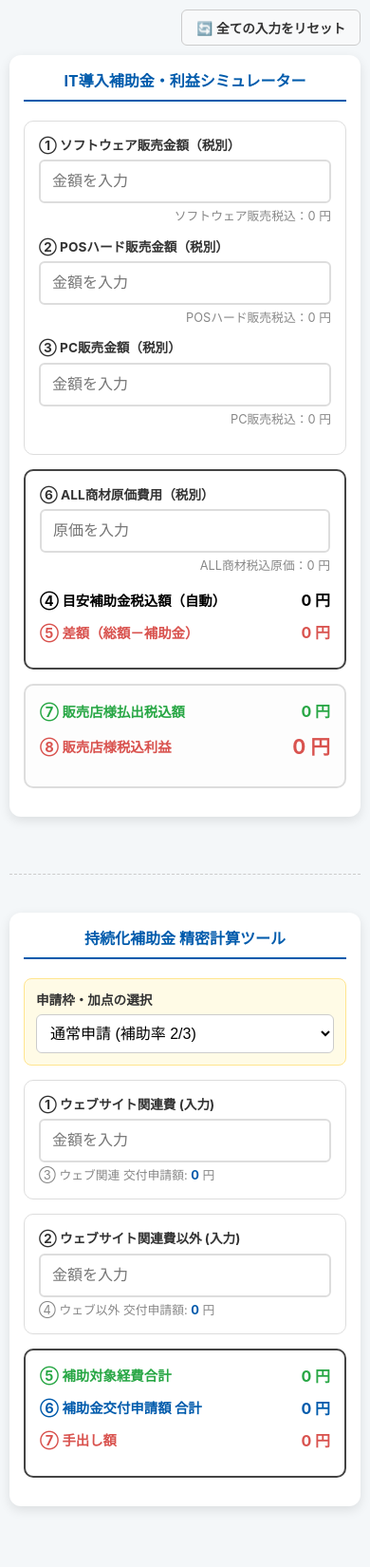
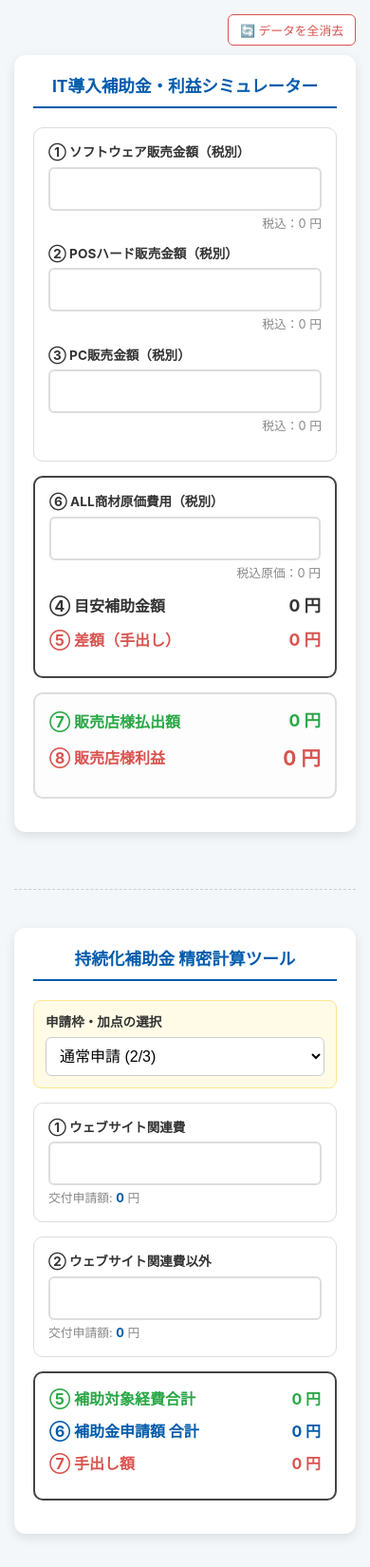
Before and after one commit to allmgsmaeda-ux/calc-app, a plain HTML site: page index.html in a window 390 px wide. Shown: the whole page at 95% size. Before the commit the page ends 1616 px from the top, so only its background shows below. Drawn offline with Linux system fonts and the light colour scheme.

Commit message:
Update index.html

```diff
--- a/index.html
+++ b/index.html
@@ -3,107 +3,57 @@
 <head>
 <meta charset="UTF-8">
 <meta name="viewport" content="width=device-width, initial-scale=1.0, maximum-scale=1.0, user-scalable=no">
-<title>補助金シミュレーター統合版</title>
+<title>補助金シミュレーター統合版（保存機能付）</title>
 <style>
     :root { --primary: #005bac; --bg: #f4f7f9; --green: #28a745; --red: #d9534f; --gray: #888; --blue: #007bff; }
-
     body { font-family: -apple-system, BlinkMacSystemFont, "Segoe UI", Roboto, "Helvetica Neue", Arial, sans-serif; background: var(--bg); padding: 15px; margin: 0; color: #333; line-height: 1.5; }
-
-    .container { background: white; padding: 20px; border-radius: 12px; box-shadow: 0 4px 12px rgba(0,0,0,0.1); width: 100%; max-width: 550px; margin: 0 auto 20px auto; box-sizing: border-box; position: relative; }
-
+    .container { background: white; padding: 20px; border-radius: 12px; box-shadow: 0 4px 12px rgba(0,0,0,0.1); width: 100%; max-width: 550px; margin: 0 auto 20px auto; box-sizing: border-box; }
     h2 { font-size: 1.1rem; color: var(--primary); text-align: center; border-bottom: 2px solid var(--primary); padding-bottom: 8px; margin-top: 0; margin-bottom: 20px; }
-
-    /* リセットボタンのスタイル */
-    .reset-btn-container { text-align: right; margin-bottom: 10px; max-width: 550px; margin: 0 auto 10px auto; }
-    .reset-btn { background-color: #f8f9fa; border: 1px solid #ccc; color: #333; padding: 8px 15px; border-radius: 6px; cursor: pointer; font-size: 0.85rem; font-weight: bold; }
-    .reset-btn:active { background-color: #e2e6ea; }
-
+    .reset-btn-container { text-align: right; max-width: 550px; margin: 0 auto 10px auto; }
+    .reset-btn { background-color: #fff; border: 1px solid #d9534f; color: #d9534f; padding: 6px 12px; border-radius: 6px; cursor: pointer; font-size: 0.8rem; transition: 0.2s; }
+    .reset-btn:hover { background-color: #d9534f; color: #fff; }
     .section-frame { border: 1px solid #ddd; border-radius: 10px; padding: 15px; margin-bottom: 15px; background: #fff; }
     .result-frame { border: 2px solid #444; border-radius: 10px; padding: 15px; margin-bottom: 15px; background: #fff; }
     .profit-frame { border: 2px solid #ddd; border-radius: 10px; padding: 15px; margin-bottom: 15px; background: #fdfdfd; }
-
     .form-group { margin-bottom: 12px; }
     label { display: block; font-weight: bold; margin-bottom: 5px; font-size: 0.85rem; }
-    input { width: 100%; padding: 12px; border: 2px solid #ddd; border-radius: 6px; font-size: 1rem; box-sizing: border-box; -webkit-appearance: none; }
-    input:focus { border-color: var(--primary); outline: none; background: #f0f7ff; }
-
+    input { width: 100%; padding: 12px; border: 2px solid #ddd; border-radius: 6px; font-size: 1rem; box-sizing: border-box; }
     .tax-label { font-size: 0.8rem; color: var(--gray); margin-top: 4px; text-align: right; }
     .res-row { display: flex; justify-content: space-between; align-items: center; margin-bottom: 10px; font-size: 1rem; font-weight: bold; }
     .val-text { font-size: 1.1rem; }
-
-    .text-black { color: #000; }
-    .text-blue { color: var(--blue); }
     .text-green { color: var(--green); }
     .text-red { color: var(--red); }
     .text-primary { color: var(--primary); }
-
     .type-selector { margin-bottom: 15px; padding: 12px; background: #fffbe6; border: 1px solid #ffe58f; border-radius: 8px; }
-    select { width: 100%; padding: 10px; font-size: 1rem; border-radius: 6px; border: 1px solid #ccc; background: #fff; cursor: pointer; }
-
+    select { width: 100%; padding: 10px; font-size: 1rem; border-radius: 6px; border: 1px solid #ccc; background: #fff; }
     .spacer { height: 40px; border-bottom: 1px dashed #ccc; margin-bottom: 40px; }
-
-    @media (max-width: 480px) {
-        body { padding: 10px; }
-        .container { padding: 15px; }
-        h2 { font-size: 1rem; }
-        .res-row { font-size: 0.9rem; }
-        .val-text { font-size: 1rem; }
-    }
 </style>
 </head>
 <body>
 
 <div class="reset-btn-container">
-    <button class="reset-btn" onclick="resetAll()">🔄 全ての入力をリセット</button>
+    <button class="reset-btn" onclick="resetAll()">🔄 データを全消去</button>
 </div>
 
 <div class="container">
     <h2>IT導入補助金・利益シミュレーター</h2>
-
     <div class="section-frame">
-        <div class="form-group">
-            <label>① ソフトウェア販売金額（税別）</label>
-            <input id="C4" type="number" pattern="\d*" placeholder="金額を入力" oninput="calcTop()">
-            <div class="tax-label">ソフトウェア販売税込：<span id="D4">0</span> 円</div>
-        </div>
-        <div class="form-group">
-            <label>② POSハード販売金額（税別）</label>
-            <input id="C5" type="number" pattern="\d*" placeholder="金額を入力" oninput="calcTop()">
-            <div class="tax-label">POSハード販売税込：<span id="D5">0</span> 円</div>
-        </div>
-        <div class="form-group">
-            <label>③ PC販売金額（税別）</label>
-            <input id="C6" type="number" pattern="\d*" placeholder="金額を入力" oninput="calcTop()">
-            <div class="tax-label">PC販売税込：<span id="D6">0</span> 円</div>
-        </div>
+        <div class="form-group"><label>① ソフトウェア販売金額（税別）</label><input id="C4" type="number" oninput="saveAndCalc()">
+            <div class="tax-label">税込：<span id="D4">0</span> 円</div></div>
+        <div class="form-group"><label>② POSハード販売金額（税別）</label><input id="C5" type="number" oninput="saveAndCalc()">
+            <div class="tax-label">税込：<span id="D5">0</span> 円</div></div>
+        <div class="form-group"><label>③ PC販売金額（税別）</label><input id="C6" type="number" oninput="saveAndCalc()">
+            <div class="tax-label">税込：<span id="D6">0</span> 円</div></div>
     </div>
-
     <div class="result-frame">
-        <div class="form-group" style="margin-bottom: 15px;">
-            <label>⑥ ALL商材原価費用（税別）</label>
-            <input id="C30" type="number" pattern="\d*" placeholder="原価を入力" oninput="calcTop()">
-            <div class="tax-label">ALL商材税込原価：<span id="D30">0</span> 円</div>
-        </div>
-
-        <div class="res-row text-black">
-            <span>④ 目安補助金税込額（自動）</span>
-            <span class="val-text" id="G5">0 円</span>
-        </div>
-        <div class="res-row text-red">
-            <span>⑤ 差額（総額－補助金）</span>
-            <span class="val-text" id="G6">0 円</span>
-        </div>
+        <div class="form-group"><label>⑥ ALL商材原価費用（税別）</label><input id="C30" type="number" oninput="saveAndCalc()">
+            <div class="tax-label">税込原価：<span id="D30">0</span> 円</div></div>
+        <div class="res-row"><span>④ 目安補助金額</span><span class="val-text" id="G5">0 円</span></div>
+        <div class="res-row text-red"><span>⑤ 差額（手出し）</span><span class="val-text" id="G6">0 円</span></div>
     </div>
-
     <div class="profit-frame">
-        <div class="res-row text-green">
-            <span>⑦ 販売店様払出税込額</span>
-            <span class="val-text" id="G30">0 円</span>
-        </div>
-        <div class="res-row text-red">
-            <span>⑧ 販売店様税込利益</span>
-            <span class="val-text" style="font-size:1.3rem;" id="G31">0 円</span>
-        </div>
+        <div class="res-row text-green"><span>⑦ 販売店様払出額</span><span class="val-text" id="G30">0 円</span></div>
+        <div class="res-row text-red"><span>⑧ 販売店様利益</span><span class="val-text" style="font-size:1.3rem;" id="G31">0 円</span></div>
     </div>
 </div>
 
@@ -111,56 +61,58 @@
 
 <div class="container">
     <h2>持続化補助金 精密計算ツール</h2>
-
     <div class="type-selector">
         <label>申請枠・加点の選択</label>
-        <select id="rateSelect" onchange="runCalcBottom()">
-            <option value="0.6666666667">通常申請 (補助率 2/3)</option>
-            <option value="0.75">赤字・賃金引上げ加点等 (補助率 3/4)</option>
+        <select id="rateSelect" onchange="saveAndCalc()">
+            <option value="0.6666666667">通常申請 (2/3)</option>
+            <option value="0.75">赤字・賃金引上げ加点等 (3/4)</option>
         </select>
     </div>
-
     <div class="section-frame">
-        <label>① ウェブサイト関連費 (入力)</label>
-        <input type="number" id="webExp" pattern="\d*" placeholder="金額を入力" oninput="runCalcBottom()">
-        <div class="tax-label" style="text-align:left;">③ ウェブ関連 交付申請額: <strong class="text-primary" id="res3">0</strong> 円</div>
+        <label>① ウェブサイト関連費</label><input type="number" id="webExp" oninput="saveAndCalc()">
+        <div class="tax-label" style="text-align:left;">交付申請額: <strong class="text-primary" id="res3">0</strong> 円</div>
     </div>
-
     <div class="section-frame">
-        <label>② ウェブサイト関連費以外 (入力)</label>
-        <input type="number" id="otherExp" pattern="\d*" placeholder="金額を入力" oninput="runCalcBottom()">
-        <div class="tax-label" style="text-align:left;">④ ウェブ以外 交付申請額: <strong class="text-primary" id="res4">0</strong> 円</div>
+        <label>② ウェブサイト関連費以外</label><input type="number" id="otherExp" oninput="saveAndCalc()">
+        <div class="tax-label" style="text-align:left;">交付申請額: <strong class="text-primary" id="res4">0</strong> 円</div>
     </div>
-
     <div class="result-frame">
-        <div class="res-row text-green">
-            <span>⑤ 補助対象経費合計</span>
-            <span class="val-text" id="res5">0 円</span>
-        </div>
-        <div class="res-row text-primary">
-            <span>⑥ 補助金交付申請額 合計</span>
-            <span class="val-text" id="res6">0 円</span>
-        </div>
-        <div class="res-row text-red">
-            <span>⑦ 手出し額</span>
-            <span class="val-text" id="res7">0 円</span>
-        </div>
+        <div class="res-row text-green"><span>⑤ 補助対象経費合計</span><span id="res5">0 円</span></div>
+        <div class="res-row text-primary"><span>⑥ 補助金申請額 合計</span><span id="res6">0 円</span></div>
+        <div class="res-row text-red"><span>⑦ 手出し額</span><span id="res7">0 円</span></div>
     </div>
 </div>
 
 <script>
 const fmt = (n) => Math.round(n).toLocaleString();
+const fields = ["C4", "C5", "C6", "C30", "webExp", "otherExp", "rateSelect"];
 
-// クリア機能
+// 保存して計算
+function saveAndCalc() {
+    fields.forEach(id => {
+        localStorage.setItem(id, document.getElementById(id).value);
+    });
+    calcTop();
+    runCalcBottom();
+}
+
+// 読み込み
+window.onload = function() {
+    fields.forEach(id => {
+        const savedVal = localStorage.getItem(id);
+        if (savedVal !== null) document.getElementById(id).value = savedVal;
+    });
+    calcTop();
+    runCalcBottom();
+};
+
+// リセット
 function resetAll() {
-    // すべてのinputを取得して値を空にする
-    const inputs = document.querySelectorAll('input');
-    inputs.forEach(input => input.value = "");
-
-    // セレクトボックスを初期値に戻す
-    document.getElementById('rateSelect').selectedIndex = 0;
-
-    // 再計算を実行して表示をリセット
+    if(!confirm("すべての入力を消去しますか？")) return;
+    fields.forEach(id => {
+        localStorage.removeItem(id);
+        document.getElementById(id).value = (id === "rateSelect") ? "0.6666666667" : "";
+    });
     calcTop();
     runCalcBottom();
 }
@@ -170,19 +122,15 @@ function calcTop(){
     const C5=Number(document.getElementById("C5").value)||0;
     const C6=Number(document.getElementById("C6").value)||0;
     const C30=Number(document.getElementById("C30").value)||0;
-    const D4=C4*1.1; const D5=C5*1.1; const D6=C6*1.1; const D30=C30*1.1;
-
+    const D4=C4*1.1, D5=C5*1.1, D6=C6*1.1, D30=C30*1.1;
     let G5_calc=(C4>=666667)?C4-666667:C4;
     let I5=(G5_calc>=666667)?G5_calc/3*2:G5_calc*0.75;
     let I6=(C4-G5_calc)*0.75;
     let I7=Math.min(I5+I6,3500000);
     let optBonus=(C5>=400000)?200000:C5*0.5;
     let svcBonus=(C6>=200000)?100000:C6*0.5;
-    const subsidy=I7+optBonus+svcBonus;
-    const diff=(D4+D5+D6)-subsidy;
-    const payout=(D4+D5+D6)-D30;
-    const profit=payout-diff;
-
+    const subsidy=I7+optBonus+svcBonus, diff=(D4+D5+D6)-subsidy;
+    const payout=(D4+D5+D6)-D30, profit=payout-diff;
     document.getElementById("D4").textContent=fmt(D4);
     document.getElementById("D5").textContent=fmt(D5);
     document.getElementById("D6").textContent=fmt(D6);
@@ -200,9 +148,7 @@ function runCalcBottom() {
     const res4 = Math.floor(otherTotal * rate);
     let val3_1 = Math.min(otherTotal * 0.25, 500000);
     const res3 = Math.floor(Math.min(val3_1, webTotal * rate, res4 / 3));
-    const res5 = webTotal + otherTotal;
-    const res6 = Math.min(res3 + res4, 2000000);
-    const res7 = res5 - res6;
+    const res5 = webTotal + otherTotal, res6 = Math.min(res3 + res4, 2000000), res7 = res5 - res6;
     document.getElementById('res3').innerText = fmt(res3);
     document.getElementById('res4').innerText = fmt(res4);
     document.getElementById('res5').innerText = fmt(res5) + " 円";
```
